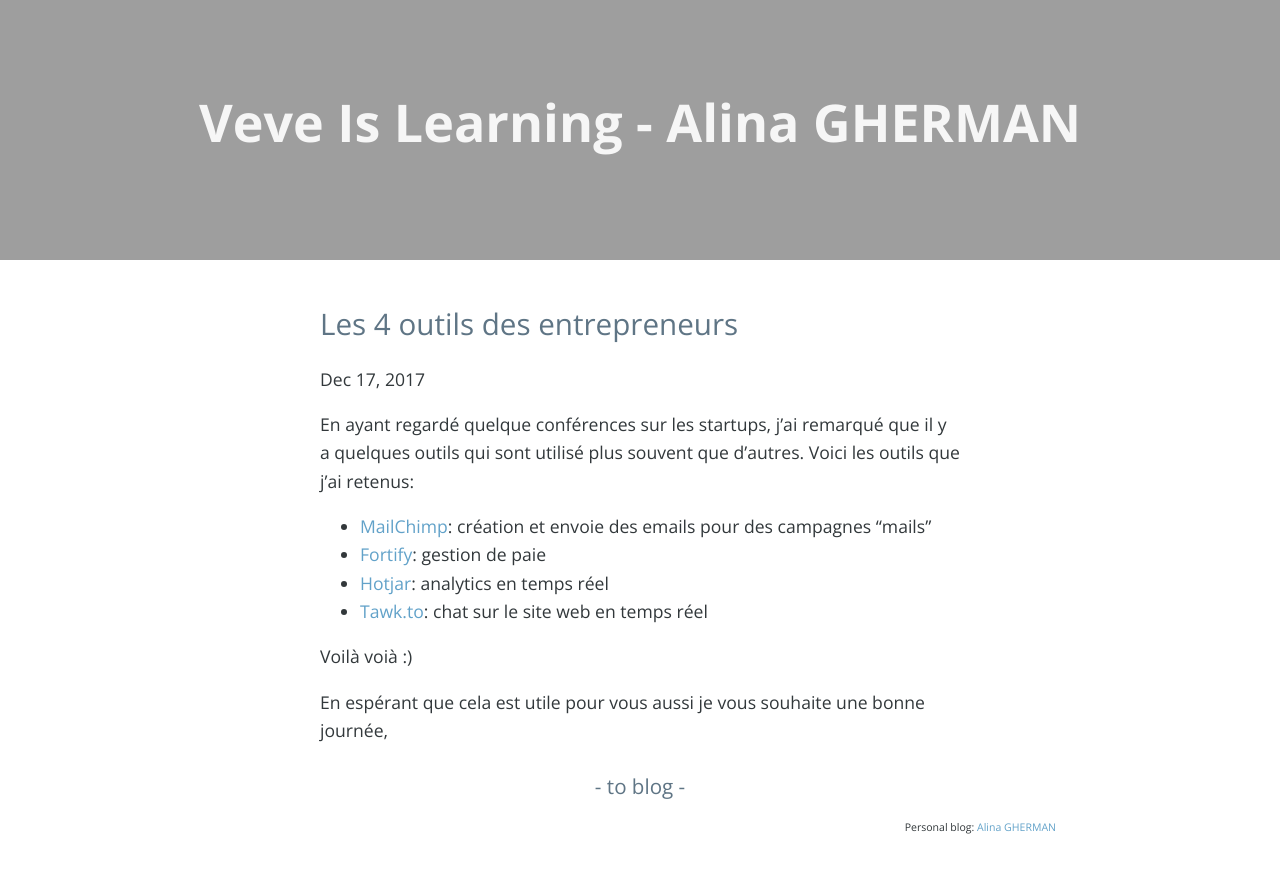
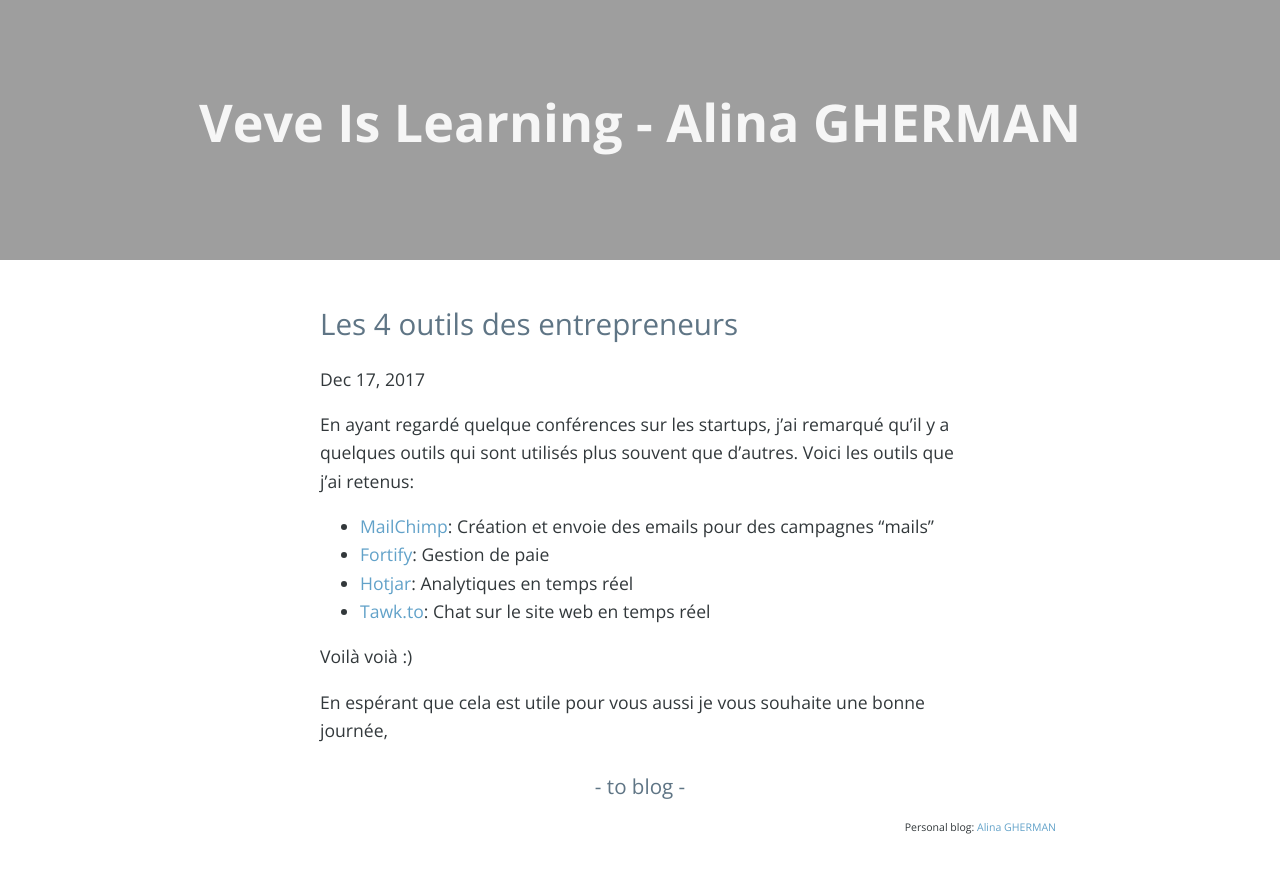
Before and after one commit to veve90/veve90.github.io, a Jekyll site: the page built from _posts/2018-01-08-tools-startup.md, in a window 1280 px wide. Shown: the top 873 px of the page. Built offline with Jekyll 4.4.1, drawn with Linux system fonts in a browser that asks for light colours; nearby versions of some CDN libraries; comment, search, counter and statistics services are not loaded.

Commit message:
Fix grammaire

```diff
--- a/_posts/2018-01-08-tools-startup.md
+++ b/_posts/2018-01-08-tools-startup.md
@@ -6,12 +6,12 @@ categories: outils, startup
 ---
 
 
-En ayant regardé quelque conférences sur les startups, j'ai remarqué que il y a quelques outils qui sont utilisé plus souvent que d'autres. Voici les outils que j'ai retenus:
+En ayant regardé quelque conférences sur les startups, j’ai remarqué qu’il y a quelques outils qui sont utilisés plus souvent que d’autres. Voici les outils que j’ai retenus:
 
-* [MailChimp](https://mailchimp.com/): création et envoie des emails pour des campagnes "mails"
-* [Fortify](http://www.fortify.fr/): gestion de paie
-* [Hotjar](https://www.hotjar.com/): analytics en temps réel
-* [Tawk.to](https://www.tawk.to/): chat sur le site web en temps réel
+* [MailChimp](https://mailchimp.com/): Création et envoie des emails pour des campagnes "mails"
+* [Fortify](http://www.fortify.fr/): Gestion de paie
+* [Hotjar](https://www.hotjar.com/): Analytiques en temps réel
+* [Tawk.to](https://www.tawk.to/): Chat sur le site web en temps réel
 
 Voilà voià :)
 
```
